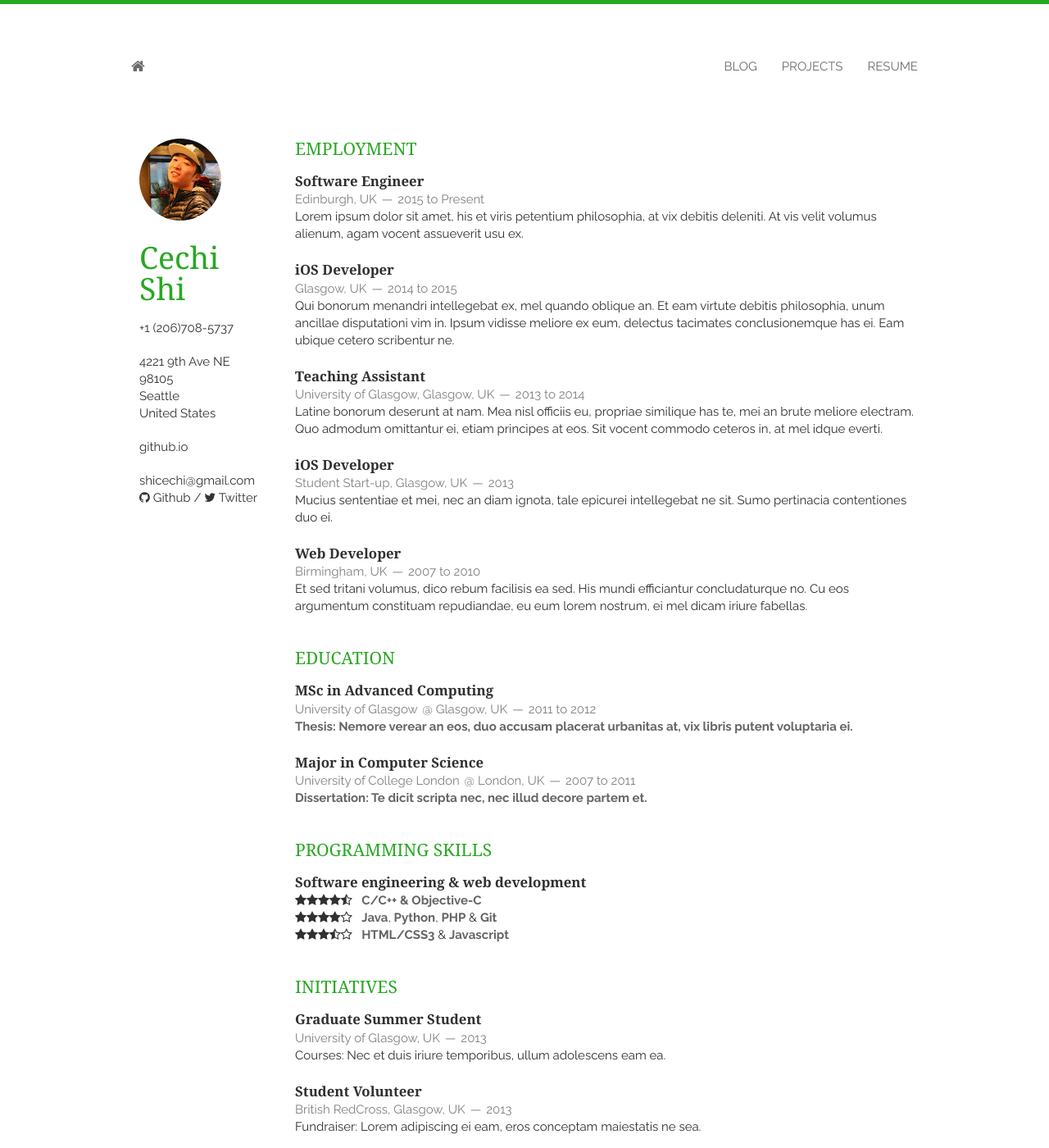
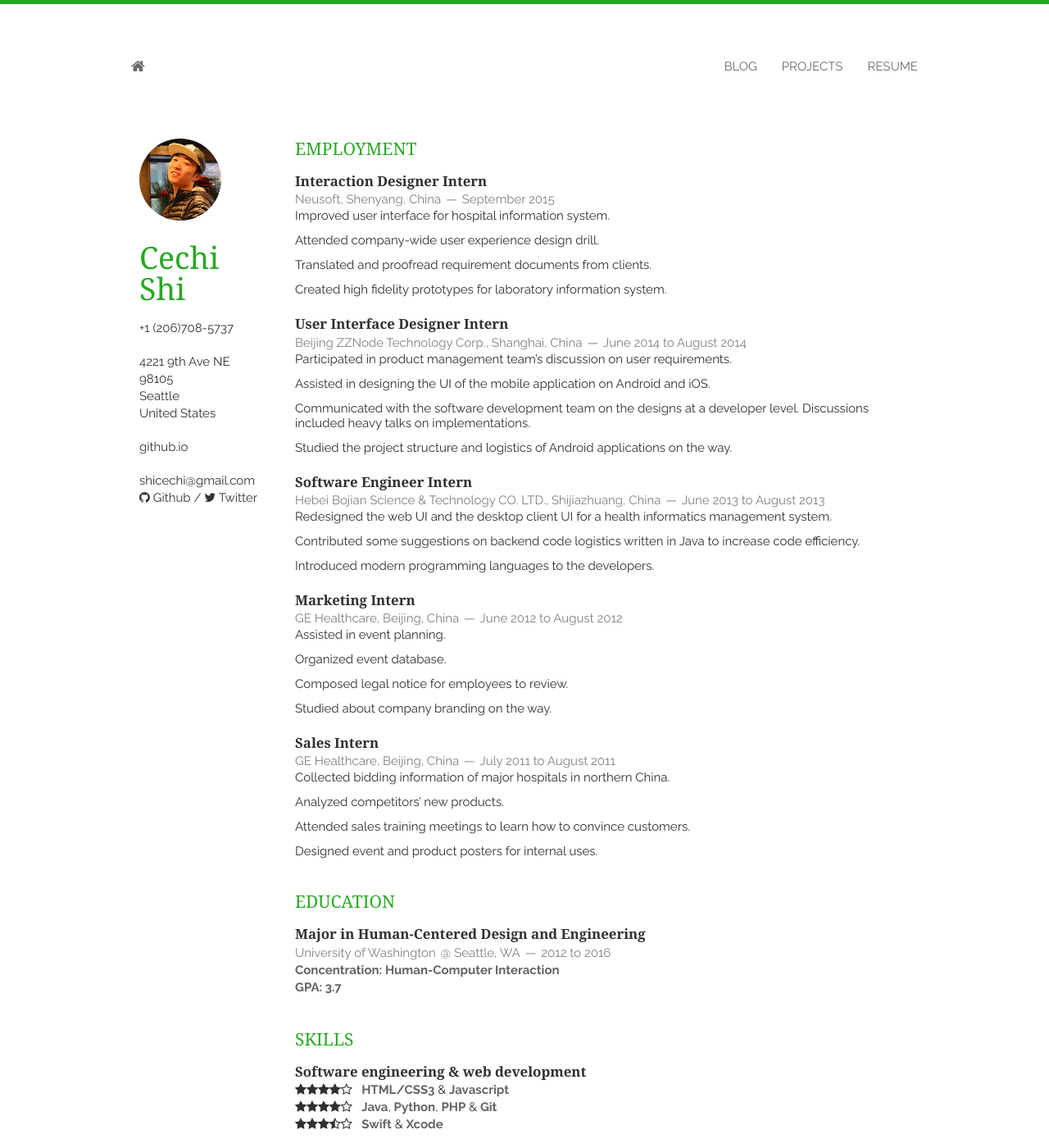
Before and after one commit to 0x7r1574n/shicechi.github.io, a Jekyll site: the page built from resume.html, in a window 1280 px wide and 1400 px high. Shown: the whole window at 82% size. Built offline with Jekyll 4.4.1, drawn with Linux system fonts in a browser that asks for light colours; nearby versions of some CDN libraries; Markdown is read by kramdown in place of the engine named in the settings; some of the changed text lies outside the part shown.

Commit message:
update resume content

```diff
--- a/_includes/education.html
+++ b/_includes/education.html
@@ -2,22 +2,13 @@
     <h1>Education</h1>
     <article>
         <header>
-            <h1>MSc in Advanced Computing</h1>
-            <span>University of Glasgow</span>
-            <span><address>Glasgow, UK</address><time>2011 to 2012</time></span>
+            <h1>Major in Human-Centered Design and Engineering</h1>
+            <span>University of Washington</span>
+            <span><address>Seattle, WA</address><time>2012 to 2016</time></span>
         </header>
         <p>
-            <em>Thesis: Nemore verear an eos, duo accusam placerat urbanitas at, vix libris putent voluptaria ei.</em>
-        </p>
-    </article>
-    <article>
-        <header>
-            <h1>Major in Computer Science</h1>
-            <span>University of College London</span>
-            <span><address>London, UK</address><time>2007 to 2011</time></span>
-        </header>
-        <p>
-            <em>Dissertation: Te dicit scripta nec, nec illud decore partem et.</em>
+            <em>Concentration: Human-Computer Interaction</em><br>
+            <em>GPA: 3.7</em>
         </p>
     </article>
 </section>
--- a/_includes/employment.html
+++ b/_includes/employment.html
@@ -2,43 +2,71 @@
     <h1>Employment</h1>
     <article>
         <header>
-            <h1>Software Engineer</h1>
-            <span><address>Edinburgh, UK</address><time>2015 to Present</time></span>
+            <h1>Interaction Designer Intern</h1>
+            <span><address>Neusoft, Shenyang, China</address><time>September 2015</time></span>
         </header>
-        <p>Lorem ipsum dolor sit amet, his et viris petentium philosophia,
-            at vix debitis deleniti. At vis velit volumus alienum, agam vocent assueverit usu ex. </p>
+        <p>
+            <ul>
+                <li>Improved user interface for hospital information system.</li>
+                <li>Attended company-wide user experience design drill.</li>
+                <li>Translated and proofread requirement documents from clients.</li>
+                <li>Created high fidelity prototypes for laboratory information system.</li>
+            </ul>
+        </p>
     </article>
     <article>
         <header>
-            <h1>iOS Developer</h1>
-            <span><address>Glasgow, UK</address><time>2014 to 2015</time></span>
+            <h1>User Interface Designer Intern</h1>
+            <span><address>Beijing ZZNode Technology Corp., Shanghai, China</address><time>June 2014 to August 2014</time></span>
         </header>
-        <p>Qui bonorum menandri intellegebat ex, mel quando oblique an. Et eam virtute debitis philosophia,
-            unum ancillae disputationi vim in. Ipsum vidisse meliore ex eum,
-            delectus tacimates conclusionemque has ei. Eam ubique cetero scribentur ne.</p>
+        <p>
+            <ul>
+                <li>Participated in product management team’s discussion on user requirements.</li>
+                <li>Assisted in designing the UI of the mobile application on Android and iOS.</li>
+                <li>Communicated with the software development team on the designs at a developer level. Discussions included heavy talks on implementations.</li>
+                <li>Studied the project structure and logistics of Android applications on the way.</li>
+            </ul>
+        </p>
     </article>
     <article>
         <header>
-            <h1>Teaching Assistant</h1>
-            <span><address>University of Glasgow, Glasgow, UK</address><time>2013 to 2014</time></span>
+            <h1>Software Engineer Intern</h1>
+            <span><address>Hebei Bojian Science & Technology CO. LTD., Shijiazhuang, China</address><time>June 2013 to August 2013</time></span>
         </header>
-        <p>Latine bonorum deserunt at nam. Mea nisl officiis eu, propriae similique has te, mei an brute meliore electram.
-            Quo admodum omittantur ei, etiam principes at eos. Sit vocent commodo ceteros in, at mel idque everti.</p>
+        <p>
+            <ul>
+                <li>Redesigned the web UI and the desktop client UI for a health informatics management system.</li>
+                <li>Contributed some suggestions on backend code logistics written in Java to increase code efficiency.</li>
+                <li>Introduced modern programming languages to the developers.</li>
+            </ul>
+        </p>
     </article>
     <article>
         <header>
-            <h1>iOS Developer</h1>
-            <span><address>Student Start-up, Glasgow, UK</address><time>2013</time></span>
+            <h1>Marketing Intern</h1>
+            <span><address>GE Healthcare, Beijing, China</address><time>June 2012 to August 2012</time></span>
         </header>
-        <p>Mucius sententiae et mei, nec an diam ignota, tale epicurei intellegebat ne sit. Sumo pertinacia contentiones duo ei.</p>
+        <p>
+            <ul>
+                <li>Assisted in event planning.</li>
+                <li>Organized event database.</li>
+                <li>Composed legal notice for employees to review.</li>
+                <li>Studied about company branding on the way.</li>
+            </ul>
+        </p>
     </article>
     <article>
         <header>
-            <h1>Web Developer</h1>
-            <span><address>Birmingham, UK</address><time>2007 to 2010</time></span>
+            <h1>Sales Intern</h1>
+            <span><address>GE Healthcare, Beijing, China</address><time>July 2011 to August 2011</time></span>
         </header>
-        <p> Et sed tritani volumus, dico rebum facilisis ea sed. His mundi efficiantur concludaturque no.
-            Cu eos argumentum constituam repudiandae, eu eum lorem nostrum, ei mel dicam iriure fabellas.
+        <p>
+            <ul>
+                <li>Collected bidding information of major hospitals in northern China.</li>
+                <li>Analyzed competitors’ new products.</li>
+                <li>Attended sales training meetings to learn how to convince customers.</li>
+                <li>Designed event and product posters for internal uses.</li>
+            </ul>
         </p>
     </article>
 </section>
--- a/_includes/initiatives.html
+++ b/_includes/initiatives.html
@@ -2,20 +2,11 @@
     <h1>Initiatives</h1>
     <article>
         <header>
-            <h1>Graduate Summer Student</h1>
-            <span><address>University of Glasgow, UK</address><time>2013</time></span>
+            <h1>Food bank Volunteer</h1>
+            <span><address>Northwest Harvest, Seattle, WA</address><time>2013</time></span>
         </header>
         <p>
-            Courses: Nec et duis iriure temporibus, ullum adolescens eam ea.
-        </p>
-    </article>
-    <article>
-        <header>
-            <h1>Student Volunteer</h1>
-            <span><address>British RedCross, Glasgow, UK</address><time>2013</time></span>
-        </header>
-        <p>
-            Fundraiser: Lorem adipiscing ei eam, eros conceptam maiestatis ne sea.
+            Interacted with homeless people and people with extreme financial difficulties.
         </p>
     </article>
 </section>
--- a/_includes/interests.html
+++ b/_includes/interests.html
@@ -1,6 +1,6 @@
 <section class="thirteen columns">
     <h1>Hobbies</h1>
     <article>
-        <p>Music, Movies, Tennis, Travelling, Cooking.</p>
+        <p>Gaming, Music, Frisbee.</p>
     </article>
 </section>
--- a/_includes/skills.html
+++ b/_includes/skills.html
@@ -1,19 +1,43 @@
 <section class="thirteen columns">
-    <h1>Programming Skills</h1>
+    <h1>Skills</h1>
     <article>
         <header>
             <h1>Software engineering & web development</h1>
         </header>
         <p>
-            <i class="fa fa-star"></i><i class="fa fa-star"></i><i class="fa fa-star"></i><i class="fa fa-star"></i><i class="fa fa-star-half-o"></i>
-            &nbsp;&nbsp;<em>C/C++ & Objective-C</em>
+            <i class="fa fa-star"></i><i class="fa fa-star"></i><i class="fa fa-star"></i><i class="fa fa-star"></i><i class="fa fa-star-o"></i>
+            &nbsp;&nbsp;<em>HTML/CSS3</em> &amp; <em>Javascript</em>
         <p>
             <i class="fa fa-star"></i><i class="fa fa-star"></i><i class="fa fa-star"></i><i class="fa fa-star"></i><i class="fa fa-star-o"></i>
             &nbsp;&nbsp;<em>Java</em>, <em>Python</em>, <em>PHP</em> &amp; <em>Git</em>
         </p>
         <p>
             <i class="fa fa-star"></i><i class="fa fa-star"></i><i class="fa fa-star"></i><i class="fa fa-star-half-o"></i><i class="fa fa-star-o"></i>
-            &nbsp;&nbsp;<em>HTML/CSS3</em> &amp; <em>Javascript</em>
+            &nbsp;&nbsp;<em>Swift</em> &amp; <em>Xcode</em>
+        </p>
+    </article>
+    <article>
+        <header>
+            <h1>Designing & prototyping</h1>
+        </header>
+        <p>
+            <i class="fa fa-star"></i><i class="fa fa-star"></i><i class="fa fa-star"></i><i class="fa fa-star"></i><i class="fa fa-star-o"></i>
+            &nbsp;&nbsp;<em>Axure</em> &amp; <em>Balsamiq</em>
+        <p>
+            <i class="fa fa-star"></i><i class="fa fa-star"></i><i class="fa fa-star"></i><i class="fa fa-star-o"></i><i class="fa fa-star-o"></i>
+            &nbsp;&nbsp;<em>Photoshop</em>, <em>Illustrator</em> &amp; <em>Sketch</em>
+        </p>
+    </article>
+    <article>
+        <header>
+            <h1>User researching</h1>
+        </header>
+        <p>
+            <i class="fa fa-star"></i><i class="fa fa-star"></i><i class="fa fa-star"></i><i class="fa fa-star"></i><i class="fa fa-star-o"></i>
+            &nbsp;&nbsp;<em>Interview protocol development</em> &amp; <em>compilation</em>
+        <p>
+            <i class="fa fa-star"></i><i class="fa fa-star"></i><i class="fa fa-star"></i><i class="fa fa-star"></i><i class="fa fa-star-o"></i>
+            &nbsp;&nbsp;<em>Survey tools</em>
         </p>
     </article>
 </section>
```
Also changed, not shown: _includes/projects.html (+16 -23 lines).
